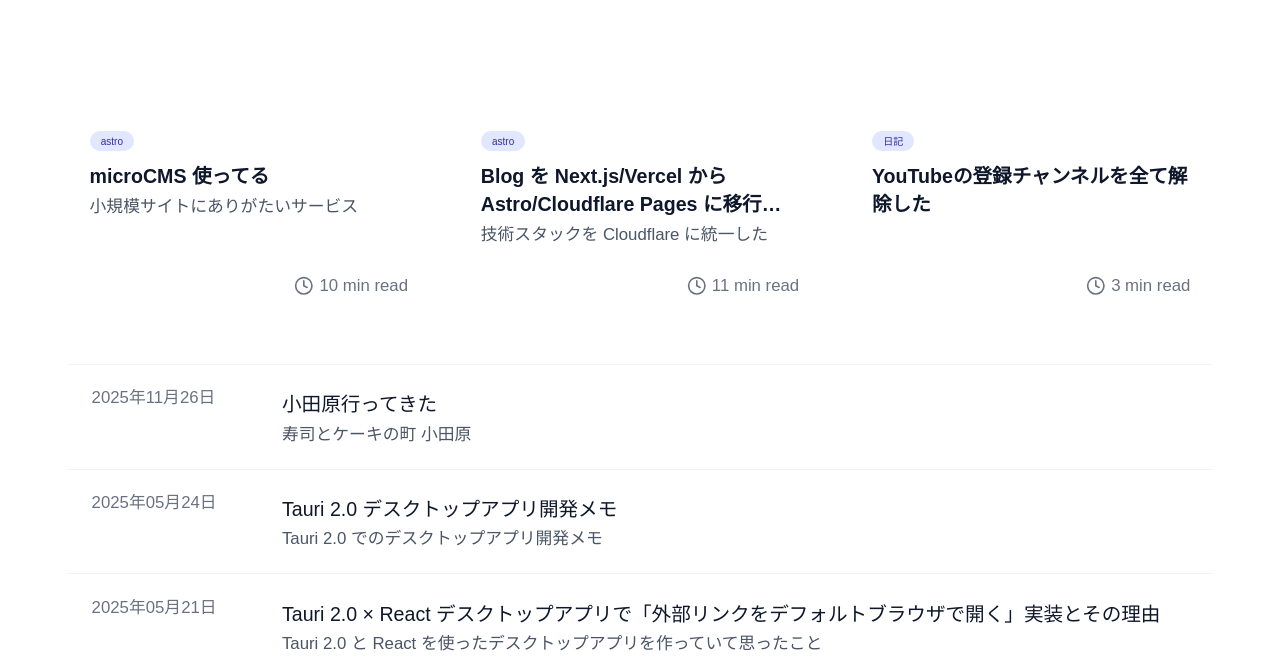
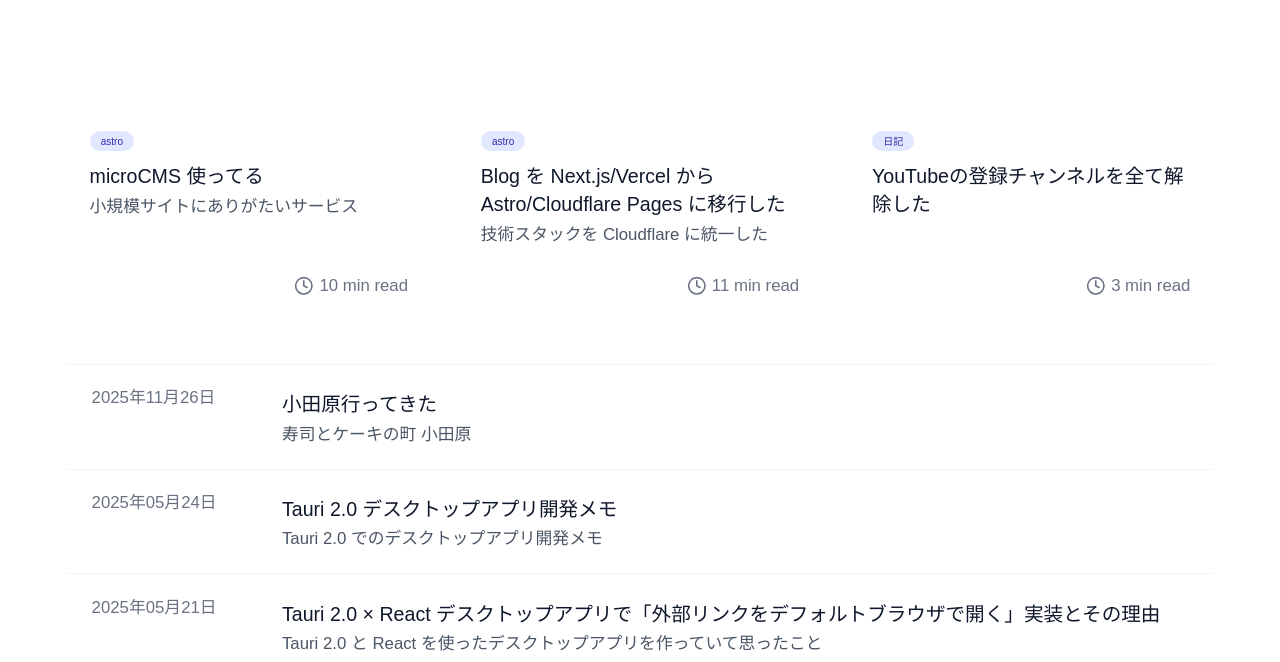
Before and after one commit to nabetama/nabetama.com, an Astro site: page / in a window 1280 px wide. Shown: the part 138-800 px from the top of the page. Built offline with nearby package versions, Linux system fonts and the light colour scheme; Astro itself is replaced by a stand-in of ours.

Commit message:
set max-width

```diff
--- a/src/pages/index.astro
+++ b/src/pages/index.astro
@@ -42,7 +42,7 @@ function estimateReadingTime(content: string): number {
                       {post.data.tags[0]}
                     </a>
                   )}
-                  <h3 class="text-sm font-semibold mb-1 dark:text-white line-clamp-2">
+                  <h3 class="text-sm font-medium mb-1 dark:text-white line-clamp-2 max-w-[18em]">
                     {post.data.title}
                   </h3>
                   {post.data.description && (
```
